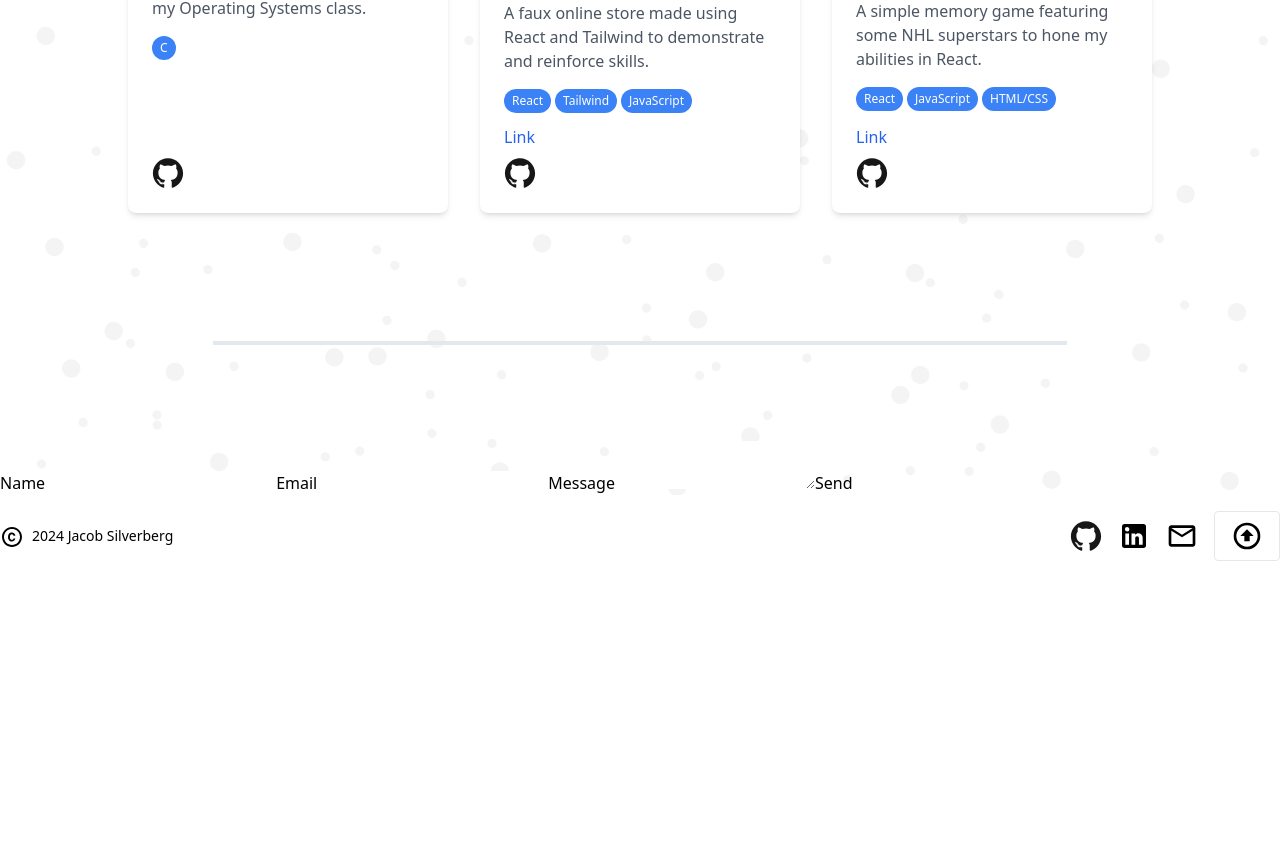
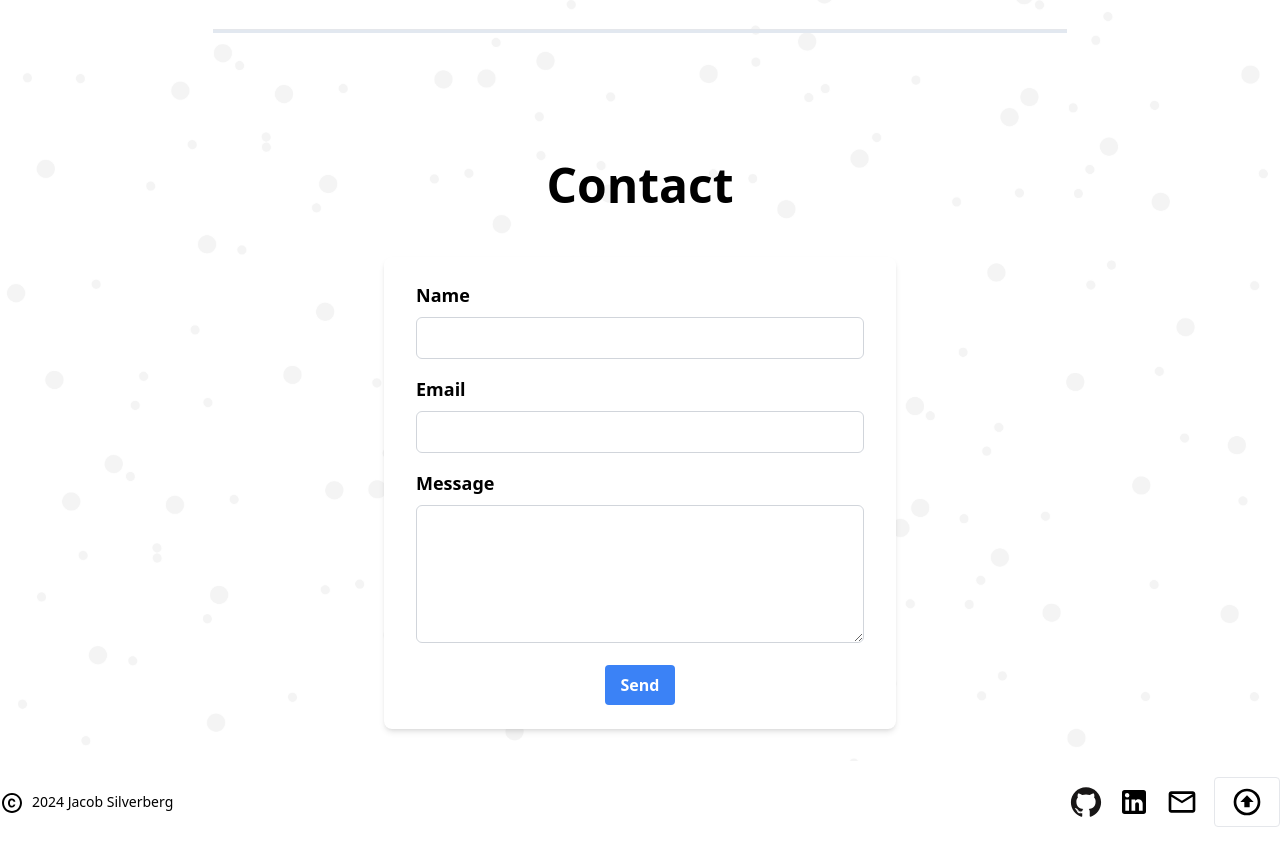
Before and after one commit to JacobSilverberg/portfolio, a React (Vite) app: page / in a window 1280 px wide. Shown: the part 3480-4323 px from the top of the page. Before the commit the page ends 4057 px from the top, so only its background shows below. Built offline with nearby package versions, Linux system fonts and the light colour scheme.

Commit message:
contact form styling, about me fix

```diff
--- a/src/components/About.jsx
+++ b/src/components/About.jsx
@@ -43,7 +43,7 @@ export function About() {
                 About Me
             </h2>
             <div className="mx-auto flex flex-col md:flex-row items-center w-3/5 gap-10">
-                <img src="../images/about/headshot.jpeg" alt="headshot" className="w-48 h-48 md:w-auto md:h-auto rounded-full mb-6 md:mb-0"/>
+                <img src="../images/about/headshot.jpeg" alt="headshot" className="w-48 h-48 md:w-48 md:h-48 rounded-full mb-6 md:mb-0"/>
                 <ul className="mx-auto flex flex-col items-start gap-3 text-start">
                     <li className="flex flex-col gap-6">
                         <div className="flex gap-3 items-center">
--- a/src/components/Contact.jsx
+++ b/src/components/Contact.jsx
@@ -1,8 +1,41 @@
-import { useState, useEffect, useRef } from 'react';
+import { useState, useRef, useEffect } from 'react';
 import emailjs from '@emailjs/browser';
 
 export function Contact() {
     const form = useRef();
+    const [isSubmitted, setIsSubmitted] = useState(false);
+    const [isError, setIsError] = useState(false);
+    const [isContactVisible, setContactVisible] = useState(false); // Corrected state declaration
+    const contactRef = useRef(null);
+
+    useEffect(() => {
+        const observer = new IntersectionObserver(
+            ([entry]) => {
+                if (entry.isIntersecting) {
+                    const currentRef = contactRef.current;
+                    if (currentRef) {
+                        setTimeout(() => {
+                            setContactVisible(true); // Corrected state setter
+                        }, 500);
+                        observer.unobserve(currentRef);
+                    }
+                }
+            },
+            { rootMargin: '-50% 0px' } // Adjust rootMargin to trigger when 50% of the contact section is visible
+        );
+
+        const currentRef = contactRef.current;
+
+        if (currentRef) {
+            observer.observe(currentRef);
+        }
+
+        return () => {
+            if (currentRef) {
+                observer.unobserve(currentRef);
+            }
+        };
+    }, []);
 
     const sendEmail = (e) => {
         e.preventDefault();
@@ -13,23 +46,57 @@ export function Contact() {
             })
             .then(
                 () => {
-            console.log('SUCCESS!');
+                    setIsSubmitted(true);
+                    setIsError(false);
                 },
                 (error) => {
-            console.log('FAILED...', error.text);
+                    setIsError(true);
+                    setIsSubmitted(true);
                 },
             );
     };
 
     return (
-      <form ref={form} onSubmit={sendEmail}>
-        <label>Name</label>
-        <input type="text" name="user_name" />
-        <label>Email</label>
-        <input type="email" name="user_email" />
-        <label>Message</label>
-        <textarea name="message" />
-        <input type="submit" value="Send" />
+        <div
+            ref={contactRef}
+            className={`container mx-auto py-8 ${isContactVisible ? 'opacity-100 transition-opacity duration-500' : 'opacity-0'}`}
+        >
+            <h2 className="font-atkinson text-4xl md:text-5xl font-bold mb-12 text-center">Contact</h2>
+            {isSubmitted ? (
+                isError ? (
+                    <div className="max-w-lg mx-auto bg-red-100 border border-red-400 text-red-700 px-4 py-3 rounded relative" role="alert">
+                        <strong className="font-bold">Oops!</strong>
+                        <span className="block sm:inline"> Something went wrong. Please try again later.</span>
+                    </div>
+                ) : (
+                    <div className="max-w-lg mx-auto bg-green-100 border border-green-400 text-green-700 px-4 py-3 rounded relative" role="alert">
+                        <strong className="font-bold">Success!</strong>
+                        <span className="block sm:inline"> Your message has been sent successfully.</span>
+                    </div>
+                )
+            ) : (
+                <form
+                    ref={form}
+                    onSubmit={sendEmail}
+                    className="max-w-lg mx-auto bg-white shadow-md rounded-lg px-8 py-6"
+                >
+                    <div className="mb-4">
+                        <label htmlFor="user_name" className="block text-lg font-semibold mb-2">Name</label>
+                        <input type="text" id="user_name" name="user_name" required className="w-full px-4 py-2 rounded-md border border-gray-300 focus:outline-none focus:border-blue-500" />
+                    </div>
+                    <div className="mb-4">
+                        <label htmlFor="user_email" className="block text-lg font-semibold mb-2">Email</label>
+                        <input type="email" id="user_email" name="user_email" required className="w-full px-4 py-2 rounded-md border border-gray-300 focus:outline-none focus:border-blue-500" />
+                    </div>
+                    <div className="mb-4">
+                        <label htmlFor="message" className="block text-lg font-semibold mb-2">Message</label>
+                        <textarea id="message" name="message" rows="5" required className="w-full px-4 py-2 rounded-md border border-gray-300 focus:outline-none focus:border-blue-500"></textarea>
+                    </div>
+                    <div className="flex justify-center">
+                        <button type="submit" className="bg-blue-500 hover:bg-blue-600 text-white font-bold py-2 px-4 rounded focus:outline-none focus:shadow-outline">Send</button>
+                    </div>
                 </form>
+            )}
+        </div>
     );
 }
--- a/src/output.css
+++ b/src/output.css
@@ -582,6 +582,10 @@ video {
   pointer-events: none;
 }
 
+.pointer-events-auto {
+  pointer-events: auto;
+}
+
 .visible {
   visibility: visible;
 }
@@ -782,6 +786,10 @@ video {
   width: 12rem;
 }
 
+.max-w-lg {
+  max-width: 32rem;
+}
+
 .transform {
   transform: translate(var(--tw-translate-x), var(--tw-translate-y)) rotate(var(--tw-rotate)) skewX(var(--tw-skew-x)) skewY(var(--tw-skew-y)) scaleX(var(--tw-scale-x)) scaleY(var(--tw-scale-y));
 }
@@ -907,6 +915,16 @@ video {
   border-color: rgb(209 213 219 / var(--tw-border-opacity));
 }
 
+.border-green-400 {
+  --tw-border-opacity: 1;
+  border-color: rgb(74 222 128 / var(--tw-border-opacity));
+}
+
+.border-red-400 {
+  --tw-border-opacity: 1;
+  border-color: rgb(248 113 113 / var(--tw-border-opacity));
+}
+
 .bg-blue-500 {
   --tw-bg-opacity: 1;
   background-color: rgb(59 130 246 / var(--tw-bg-opacity));
@@ -924,6 +942,16 @@ video {
 .bg-white {
   --tw-bg-opacity: 1;
   background-color: rgb(255 255 255 / var(--tw-bg-opacity));
+}
+
+.bg-green-100 {
+  --tw-bg-opacity: 1;
+  background-color: rgb(220 252 231 / var(--tw-bg-opacity));
+}
+
+.bg-red-100 {
+  --tw-bg-opacity: 1;
+  background-color: rgb(254 226 226 / var(--tw-bg-opacity));
 }
 
 .bg-cover {
@@ -970,6 +998,21 @@ video {
 .py-8 {
   padding-top: 2rem;
   padding-bottom: 2rem;
+}
+
+.px-8 {
+  padding-left: 2rem;
+  padding-right: 2rem;
+}
+
+.py-6 {
+  padding-top: 1.5rem;
+  padding-bottom: 1.5rem;
+}
+
+.py-3 {
+  padding-top: 0.75rem;
+  padding-bottom: 0.75rem;
 }
 
 .text-center {
@@ -1067,12 +1110,36 @@ video {
   color: rgb(239 68 68 / var(--tw-text-opacity));
 }
 
+.text-green-900 {
+  --tw-text-opacity: 1;
+  color: rgb(20 83 45 / var(--tw-text-opacity));
+}
+
+.text-red-900 {
+  --tw-text-opacity: 1;
+  color: rgb(127 29 29 / var(--tw-text-opacity));
+}
+
+.text-green-700 {
+  --tw-text-opacity: 1;
+  color: rgb(21 128 61 / var(--tw-text-opacity));
+}
+
+.text-red-700 {
+  --tw-text-opacity: 1;
+  color: rgb(185 28 28 / var(--tw-text-opacity));
+}
+
 .opacity-0 {
   opacity: 0;
 }
 
 .opacity-100 {
   opacity: 1;
+}
+
+.opacity-50 {
+  opacity: 0.5;
 }
 
 .shadow-md {
@@ -1183,6 +1250,12 @@ video {
   outline-offset: 2px;
 }
 
+@media (min-width: 640px) {
+  .sm\:inline {
+    display: inline;
+  }
+}
+
 @media (min-width: 768px) {
   .md\:mb-0 {
     margin-bottom: 0px;
@@ -1212,6 +1285,10 @@ video {
     height: auto;
   }
 
+  .md\:h-48 {
+    height: 12rem;
+  }
+
   .md\:w-1\/5 {
     width: 20%;
   }
@@ -1226,6 +1303,10 @@ video {
 
   .md\:w-auto {
     width: auto;
+  }
+
+  .md\:w-48 {
+    width: 12rem;
   }
 
   .md\:grid-cols-2 {
```
Lines whose indentation alone changed are shown as unchanged.
